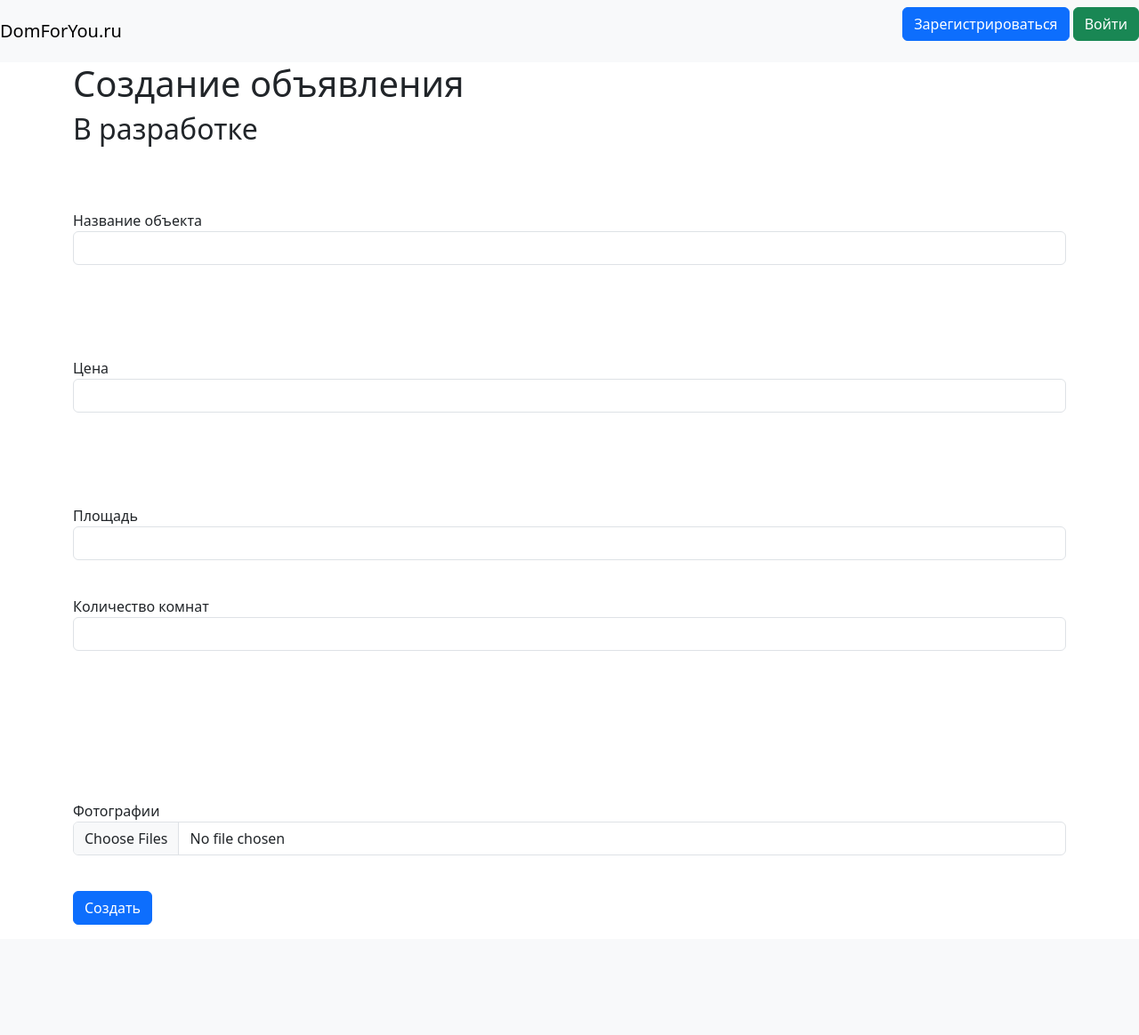
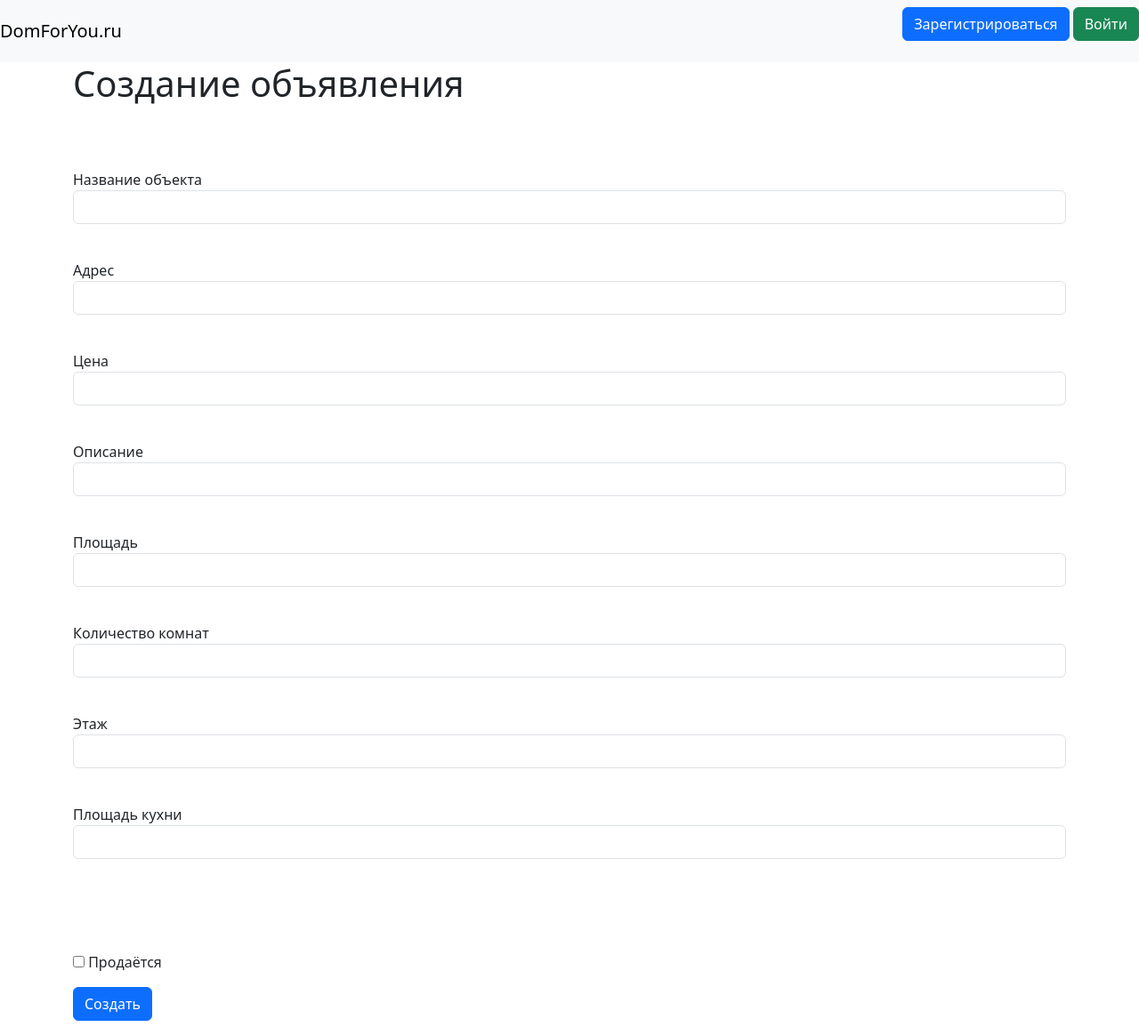
Before and after one commit to pashaa66/DomForYou.ru, a Flask app: template templates/creating_an_announcement.html in a window 1280 px wide. Shown: the whole page at 89% size. Before the commit the page ends 1040 px from the top, so only its background shows below. Run offline with Flask 3, Linux system fonts and the light colour scheme; the template is opened without the code that fills it: values that come from a table or form of the project are taken from there, others are empty; some libraries are stand-ins or nearby versions.

Commit message:
advertisement V 0.3(updated form)

```diff
--- a/data/announcements.py
+++ b/data/announcements.py
@@ -20,6 +20,7 @@
     floor = sqlalchemy.Column(sqlalchemy.Integer, nullable=True) # flat
     number_of_floors = sqlalchemy.Column(sqlalchemy.Integer, nullable=True)#house
     year_of_construction = sqlalchemy.Column(sqlalchemy.Integer, nullable=True) # house
+    path_to_photo = sqlalchemy.Column(sqlalchemy.String, nullable=True)
     realtor_id = sqlalchemy.Column(sqlalchemy.Integer, sqlalchemy.ForeignKey("user.id"))
     realtor = orm.relationship("User")
     created_date = sqlalchemy.Column(sqlalchemy.DateTime,
--- a/forms/announcement.py
+++ b/forms/announcement.py
@@ -1,16 +1,24 @@
 from flask_wtf import FlaskForm
-from wtforms import StringField, FloatField, IntegerField, SubmitField, SelectField,FileField
-from wtforms.validators import DataRequired
+from wtforms import StringField, FloatField, IntegerField, SubmitField, SelectField, BooleanField
+from wtforms.validators import DataRequired, Length
+from flask_wtf.file import FileField, FileAllowed, FileRequired
 
 
 class CreateAnnouncementForm(FlaskForm):
-    advertisement_type = SelectField('Тип объявления', choices=[('flat', 'Квартира'), ('house', 'Дом')], validators=[DataRequired()])
+
     title = StringField('Название объекта', validators=[DataRequired()])
-    price = IntegerField('Цена',validators=[DataRequired()])
+    description = StringField('Описание', validators=[DataRequired(), Length(max=300)])
+    location = StringField('Адрес', validators=[DataRequired()])
+    price = IntegerField('Цена', validators=[DataRequired()])
+    advertisement_type = SelectField('Тип объявления', choices=[('flat', 'Квартира'), ('house', 'Дом')],
+                                     validators=[DataRequired()])
     square = FloatField('Площадь', validators=[DataRequired()])
-    files = FileField('Фотографии', validators=[DataRequired()])
-    # flat
-    # floor = IntegerField('Этаж', validators=[DataRequired()])
+    kitchen_square = FloatField('Площадь кухни', validators=[DataRequired()])
     number_of_rooms = IntegerField('Количество комнат', validators=[DataRequired()])
-    # house
+    floor = IntegerField('Этаж', validators=[DataRequired()])
+    number_of_floors = IntegerField('Этажи', validators=[DataRequired()])
+    year_of_construction = IntegerField('Год постройки', validators=[DataRequired()])
+    file = FileField('Фотография', validators=[FileRequired(), FileAllowed(['jpg', 'png'],
+                                                                           'Только изображения')])
+    is_sell = BooleanField('Продаётся')
     submit = SubmitField('Создать')
--- a/templates/creating_an_announcement.html
+++ b/templates/creating_an_announcement.html
@@ -2,8 +2,7 @@
 
 {% block content %}
 <h1>Создание объявления</h1>
-<h2>В разработке</h2>
-<form action="" method="post">
+<form action="" method="post" enctype="multipart/form-data">
     {{ form.hidden_tag() }}
 
     <p>
@@ -113,6 +112,18 @@
         </p>
     </div>
 
+    <div id="year-of-construction-field" style="display: none;">
+        <p>
+            {{ form.number_of_floors.label }}<br>
+            {{ form.number_of_floors(class="form-control") }}<br>
+            {% for error in form.number_of_floors.errors %}
+        <div class="alert alert-danger" role="alert">
+            {{ error }}
+        </div>
+           {% endfor %}
+        </p>
+    </div>
+
     <p>
         {{ form.files.label }}<br>
         {{ form.files(class="form-control", type="file", multiple="multiple") }}<br>
@@ -131,17 +142,24 @@
 
 <script>
 document.addEventListener('DOMContentLoaded', function() {
-    var announcementTypeFiled = document.getElementById("advertisement_type");
+    var announcementTypeFiled = document.getElementById("announcement_type");
     var floorField = document.getElementById("floor-field");
     var kitchenSquareField = document.getElementById("kitchen-square-field");
+    var numberOfFloorsField = document.getElementById("number-of-floors-field");
+    var yearOfConstructionField = document.getElementById("year-of-construction-field");
+
 
     announcementTypeFiled.addEventListener('change', function() {
         if (announcementTypeFiled.value === 'flat') {
             kitchenSquareField.style.display = 'block';
             floorField.style.display = 'block';
+            numberOfFloorsField.style.display = 'none';
+            yearOfConstructionField.style.display = 'none';
         } else if (announcementTypeFiled.value === 'house') {
             floorField.style.display = 'none';
             kitchenSquareField.style.display = 'none';
+            numberOfFloorsField.style.display = 'block';
+            yearOfConstructionField.style.display = 'block';
         }
     });
 });
```
